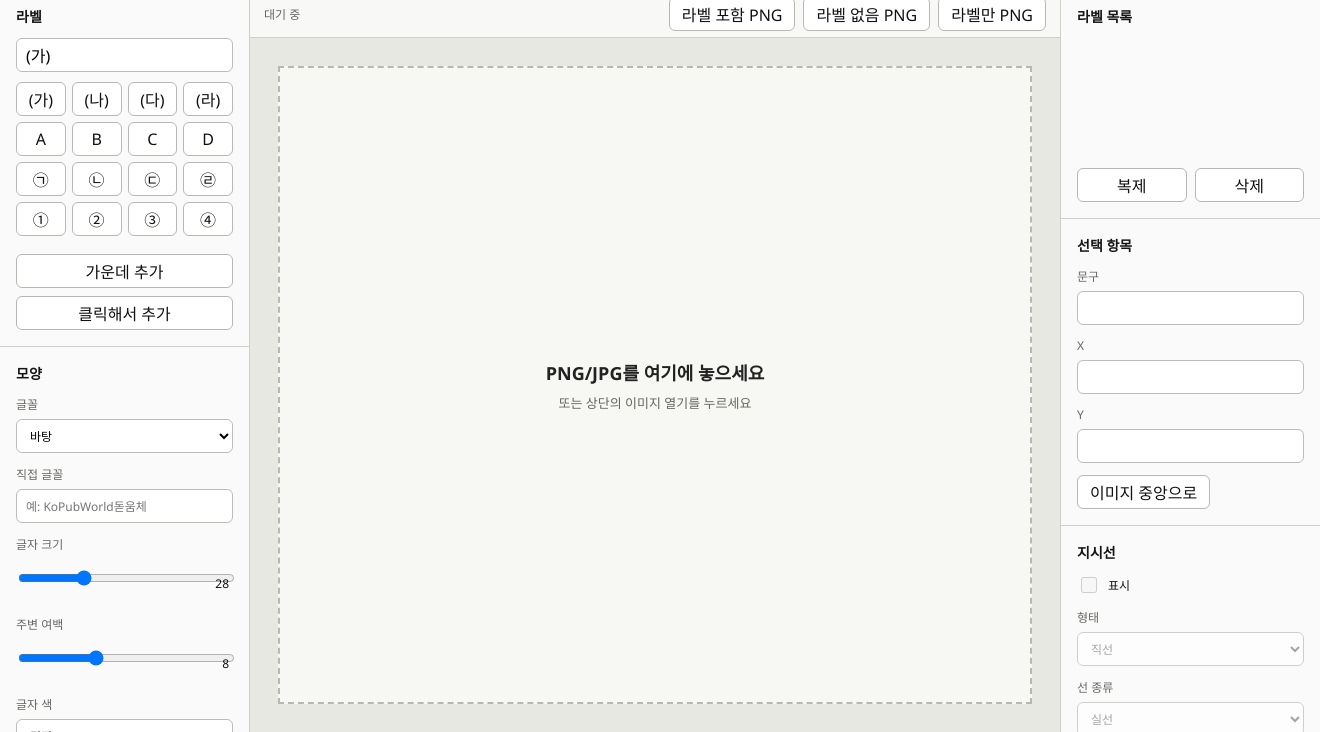
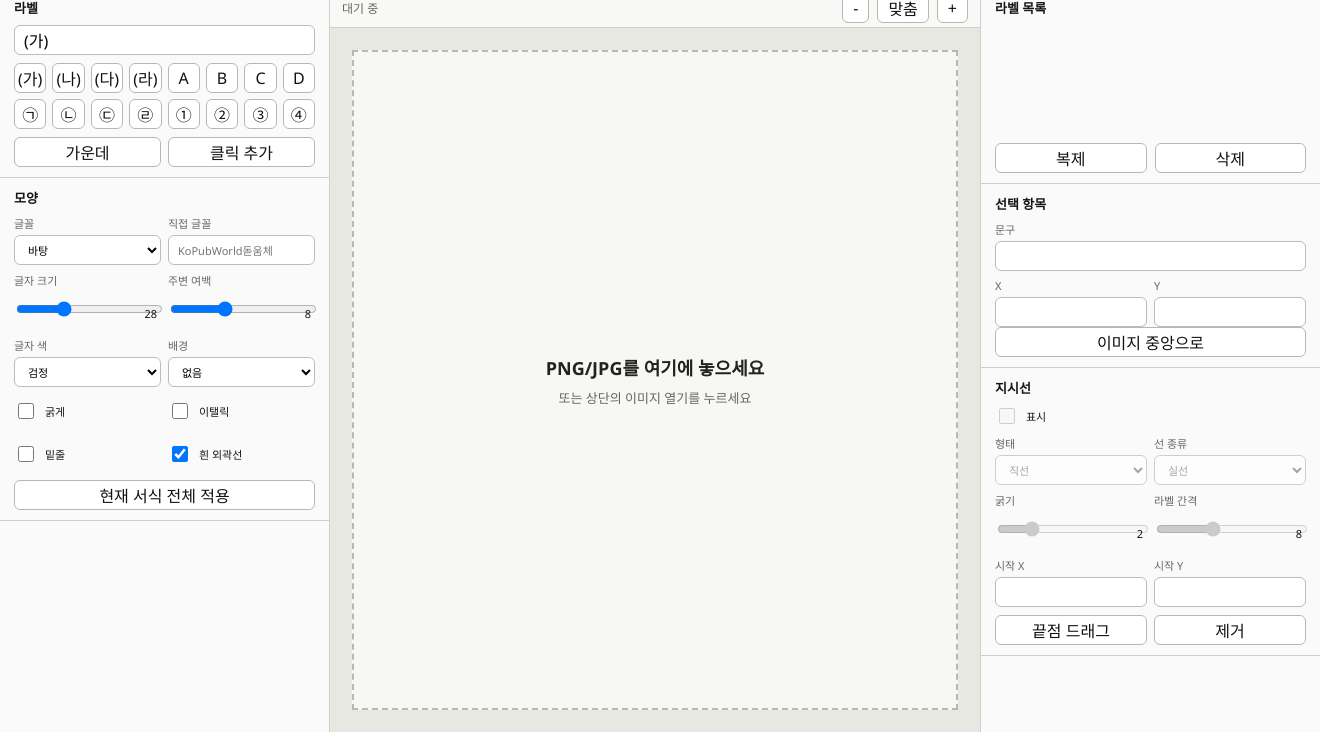
Before and after one commit to fbwiqb/mock-exam-labeler, an Electron app: page src/index.html in a window 1320 px wide. Shown: the part 68-800 px from the top of the page. Drawn offline with Linux system fonts and the light colour scheme.

Commit message:
Refine labeler layout and project workflow

```diff
--- a/package.json
+++ b/package.json
@@ -1,6 +1,6 @@
 {
   "name": "mock-exam-labeler",
-  "version": "0.1.1",
+  "version": "0.1.2",
   "description": "Local label editor for Korean mock exam illustrations",
   "main": "electron/main.js",
   "author": {
@@ -23,9 +23,11 @@
     "files": [
       "electron/**/*",
       "src/**/*",
+      "assets/**/*",
       "package.json"
     ],
     "win": {
+      "icon": "assets/icon.ico",
       "signAndEditExecutable": false,
       "target": [
         "nsis",
--- a/src/index.html
+++ b/src/index.html
@@ -4,6 +4,7 @@
     <meta charset="UTF-8">
     <meta name="viewport" content="width=device-width, initial-scale=1.0">
     <title>모의고사 라벨러</title>
+    <link rel="icon" href="../assets/icon.png">
     <link rel="stylesheet" href="./styles.css">
   </head>
   <body>
@@ -15,7 +16,7 @@
       <div class="header-actions">
         <button id="openImageBtn">이미지 열기</button>
         <button id="openProjectBtn">프로젝트 열기</button>
-        <button id="saveProjectBtn">프로젝트 저장</button>
+        <button id="saveProjectBtn">프로젝트 저장(.melp)</button>
         <button id="exportPairBtn" class="primary">라벨 포함/없음 저장</button>
       </div>
     </header>
@@ -26,12 +27,15 @@
           <h2>라벨</h2>
           <input id="labelText" type="text" value="(가)" autocomplete="off">
           <div class="preset-grid" id="presetGrid"></div>
-          <button id="addCenterBtn">가운데 추가</button>
-          <button id="addModeBtn">클릭해서 추가</button>
+          <div class="button-grid">
+            <button id="addCenterBtn">가운데</button>
+            <button id="addModeBtn">클릭 추가</button>
+          </div>
         </section>
 
         <section>
           <h2>모양</h2>
+          <div class="field-grid">
             <label>
               글꼴
               <select id="fontFamily">
@@ -45,7 +49,7 @@
             </label>
             <label>
               직접 글꼴
-            <input id="customFont" type="text" placeholder="예: KoPubWorld돋움체" autocomplete="off">
+              <input id="customFont" type="text" placeholder="KoPubWorld돋움체" autocomplete="off">
             </label>
             <label>
               글자 크기
@@ -73,6 +77,8 @@
                 <option value="gray">연회색 상자</option>
               </select>
             </label>
+          </div>
+          <div class="check-grid">
             <label class="check">
               <input id="boldText" type="checkbox">
               굵게
@@ -89,26 +95,18 @@
               <input id="outlineText" type="checkbox" checked>
               흰 외곽선
             </label>
-        </section>
-
-        <section>
-          <h2>보기</h2>
-          <div class="segmented">
-            <button id="zoomOutBtn">-</button>
-            <button id="fitBtn">맞춤</button>
-            <button id="zoomInBtn">+</button>
           </div>
-          <p class="hint">라벨을 드래그해 이동합니다. 더블클릭하면 문구를 바꿉니다. Delete로 삭제합니다.</p>
+          <button id="applyStyleAllBtn" class="wide">현재 서식 전체 적용</button>
         </section>
       </aside>
 
       <section class="workspace">
         <div class="stage-toolbar">
           <div id="status">대기 중</div>
-          <div class="export-actions">
-            <button id="exportLabeledBtn">라벨 포함 PNG</button>
-            <button id="exportBlankBtn">라벨 없음 PNG</button>
-            <button id="exportLabelsOnlyBtn">라벨만 PNG</button>
+          <div class="segmented">
+            <button id="zoomOutBtn">-</button>
+            <button id="fitBtn">맞춤</button>
+            <button id="zoomInBtn">+</button>
           </div>
         </div>
         <div class="canvas-shell" id="canvasShell">
@@ -132,7 +130,8 @@
 
         <section>
           <h2>선택 항목</h2>
-          <label>
+          <div class="field-grid">
+            <label class="span-2">
               문구
               <input id="selectedText" type="text" autocomplete="off">
             </label>
@@ -144,15 +143,17 @@
               Y
               <input id="selectedY" type="number" step="1">
             </label>
-          <button id="centerSelectedBtn">이미지 중앙으로</button>
+          </div>
+          <button id="centerSelectedBtn" class="wide">이미지 중앙으로</button>
         </section>
 
         <section>
           <h2>지시선</h2>
-          <label class="check">
+          <label class="check leader-check">
             <input id="leaderEnabled" type="checkbox">
             표시
           </label>
+          <div class="field-grid">
             <label>
               형태
               <select id="leaderShape">
@@ -186,8 +187,11 @@
               시작 Y
               <input id="leaderY" type="number" step="1">
             </label>
-          <button id="leaderModeBtn">지시선 위치 드래그</button>
-          <button id="leaderClearBtn">지시선 제거</button>
+          </div>
+          <div class="button-grid">
+            <button id="leaderModeBtn">끝점 드래그</button>
+            <button id="leaderClearBtn">제거</button>
+          </div>
         </section>
       </aside>
     </main>
--- a/src/renderer.js
+++ b/src/renderer.js
@@ -10,13 +10,11 @@ const els = {
   openProjectBtn: document.getElementById("openProjectBtn"),
   saveProjectBtn: document.getElementById("saveProjectBtn"),
   exportPairBtn: document.getElementById("exportPairBtn"),
-  exportLabeledBtn: document.getElementById("exportLabeledBtn"),
-  exportBlankBtn: document.getElementById("exportBlankBtn"),
-  exportLabelsOnlyBtn: document.getElementById("exportLabelsOnlyBtn"),
   labelText: document.getElementById("labelText"),
   presetGrid: document.getElementById("presetGrid"),
   addCenterBtn: document.getElementById("addCenterBtn"),
   addModeBtn: document.getElementById("addModeBtn"),
+  applyStyleAllBtn: document.getElementById("applyStyleAllBtn"),
   fontFamily: document.getElementById("fontFamily"),
   customFont: document.getElementById("customFont"),
   fontSize: document.getElementById("fontSize"),
@@ -302,20 +300,13 @@ function fitZoom() {
 }
 
 function makeLabel(x, y, text) {
+  const style = labelStyleFromControls();
   return {
     id: state.nextId++,
     text: text || els.labelText.value || "(가)",
     x,
     y,
-    fontSize: Number(els.fontSize.value),
-    padding: Number(els.labelPadding.value),
-    fontFamily: resolveFontFamily(),
-    color: els.textColor.value,
-    background: els.labelBackground.value,
-    bold: els.boldText.checked,
-    italic: els.italicText.checked,
-    underline: els.underlineText.checked,
-    outline: els.outlineText.checked,
+    ...style,
     leader: defaultLeader()
   };
 }
@@ -426,6 +417,7 @@ function updateInspector() {
   els.centerSelectedBtn.disabled = disabled;
   els.duplicateBtn.disabled = disabled;
   els.deleteBtn.disabled = disabled;
+  els.applyStyleAllBtn.disabled = state.labels.length === 0;
   els.leaderEnabled.disabled = disabled;
   els.leaderShape.disabled = disabled;
   els.leaderStyle.disabled = disabled;
@@ -639,9 +631,6 @@ els.saveProjectBtn.addEventListener("click", async () => {
 });
 
 els.exportPairBtn.addEventListener("click", exportPair);
-els.exportLabeledBtn.addEventListener("click", () => exportOne("labeled"));
-els.exportBlankBtn.addEventListener("click", () => exportOne("blank"));
-els.exportLabelsOnlyBtn.addEventListener("click", () => exportOne("labelsOnly"));
 
 els.addCenterBtn.addEventListener("click", () => {
   if (!state.image) return;
@@ -671,21 +660,56 @@ els.labelPadding.addEventListener("input", () => {
   }
 });
 
+function labelStyleFromControls() {
+  return {
+    fontSize: Number(els.fontSize.value),
+    padding: Number(els.labelPadding.value),
+    fontFamily: resolveFontFamily(),
+    customFont: els.customFont.value.trim(),
+    color: els.textColor.value,
+    background: els.labelBackground.value,
+    bold: els.boldText.checked,
+    italic: els.italicText.checked,
+    underline: els.underlineText.checked,
+    outline: els.outlineText.checked
+  };
+}
+
+function leaderStyleFromControls() {
+  return {
+    shape: els.leaderShape.value,
+    style: els.leaderStyle.value,
+    width: Number(els.leaderWidth.value),
+    gap: Number(els.leaderGap.value)
+  };
+}
+
 for (const control of [els.fontFamily, els.customFont, els.textColor, els.labelBackground, els.boldText, els.italicText, els.underlineText, els.outlineText]) {
   control.addEventListener("input", () => {
     const label = selectedLabel();
     if (!label) return;
-    label.fontFamily = resolveFontFamily();
-    label.customFont = els.customFont.value.trim();
-    label.color = els.textColor.value;
-    label.background = els.labelBackground.value;
-    label.bold = els.boldText.checked;
-    label.italic = els.italicText.checked;
-    label.underline = els.underlineText.checked;
-    label.outline = els.outlineText.checked;
+    Object.assign(label, labelStyleFromControls());
     render();
   });
 }
+
+els.applyStyleAllBtn.addEventListener("click", () => {
+  if (state.labels.length === 0) return;
+  const labelStyle = labelStyleFromControls();
+  const leaderStyle = leaderStyleFromControls();
+
+  for (const label of state.labels) {
+    Object.assign(label, labelStyle);
+    const leader = normalizedLeader(label);
+    label.leader = {
+      ...leader,
+      ...leaderStyle
+    };
+  }
+
+  render();
+  setStatus(`현재 서식을 라벨 ${state.labels.length}개에 적용했습니다`);
+});
 
 function updateLeaderFromControls() {
   const label = selectedLabel();
--- a/src/styles.css
+++ b/src/styles.css
@@ -28,8 +28,8 @@ select {
 }
 
 button {
-  height: 34px;
-  padding: 0 12px;
+  height: 30px;
+  padding: 0 10px;
   border: 1px solid #b8b8b2;
   background: #fff;
   color: #111;
@@ -54,7 +54,7 @@ button.primary:hover {
 input,
 select {
   width: 100%;
-  height: 34px;
+  height: 30px;
   border: 1px solid #bdbdb7;
   border-radius: 6px;
   background: #fff;
@@ -62,7 +62,7 @@ select {
 }
 
 .app-header {
-  height: 58px;
+  height: 56px;
   display: flex;
   align-items: center;
   justify-content: space-between;
@@ -79,11 +79,11 @@ select {
 }
 
 .brand strong {
-  font-size: 17px;
+  font-size: 18px;
 }
 
 .brand span {
-  font-size: 12px;
+  font-size: 11px;
   color: var(--muted);
 }
 
@@ -97,13 +97,13 @@ select {
 }
 
 .app {
-  height: calc(100vh - 58px);
+  height: calc(100vh - 56px);
   display: grid;
-  grid-template-columns: 250px minmax(0, 1fr) 260px;
+  grid-template-columns: 330px minmax(0, 1fr) 340px;
 }
 
 .panel {
-  overflow: auto;
+  overflow: hidden;
   background: #fafafa;
   border-right: 1px solid var(--line);
 }
@@ -114,21 +114,21 @@ select {
 }
 
 .panel section {
-  padding: 16px;
+  padding: 10px 14px;
   border-bottom: 1px solid var(--line);
 }
 
 h2 {
-  margin: 0 0 12px;
-  font-size: 14px;
+  margin: 0 0 8px;
+  font-size: 13px;
   font-weight: 700;
 }
 
 label {
   display: grid;
-  gap: 6px;
-  margin: 12px 0;
-  font-size: 12px;
+  gap: 4px;
+  margin: 7px 0;
+  font-size: 11px;
   color: var(--muted);
 }
 
@@ -146,18 +146,42 @@ label.check input {
 
 .preset-grid {
   display: grid;
-  grid-template-columns: repeat(4, 1fr);
+  grid-template-columns: repeat(8, 1fr);
   gap: 6px;
-  margin: 10px 0;
+  margin: 8px 0;
 }
 
 .preset-grid button {
   padding: 0;
 }
 
-.tools section > button {
+.button-grid,
+.check-grid,
+.field-grid {
+  display: grid;
+  grid-template-columns: repeat(2, minmax(0, 1fr));
+  gap: 7px;
+}
+
+.button-grid {
+  margin-top: 8px;
+}
+
+.check-grid {
+  margin: 6px 0 8px;
+}
+
+.field-grid label {
+  min-width: 0;
+  margin: 0;
+}
+
+.span-2 {
+  grid-column: span 2;
+}
+
+button.wide {
   width: 100%;
-  margin-top: 8px;
 }
 
 .hint {
@@ -170,7 +194,7 @@ label.check input {
 .workspace {
   min-width: 0;
   display: grid;
-  grid-template-rows: 48px minmax(0, 1fr);
+  grid-template-rows: 40px minmax(0, 1fr);
 }
 
 .stage-toolbar {
@@ -178,7 +202,7 @@ label.check input {
   align-items: center;
   justify-content: space-between;
   gap: 16px;
-  padding: 0 14px;
+  padding: 0 12px;
   border-bottom: 1px solid var(--line);
   background: #f8f8f6;
 }
@@ -191,7 +215,7 @@ label.check input {
 .canvas-shell {
   position: relative;
   overflow: auto;
-  padding: 28px;
+  padding: 22px;
   background: #e8e8e3;
 }
 
@@ -204,7 +228,7 @@ label.check input {
 
 .drop-empty {
   position: absolute;
-  inset: 28px;
+  inset: 22px;
   display: grid;
   place-content: center;
   gap: 8px;
@@ -226,7 +250,9 @@ label.check input {
 .label-list {
   display: grid;
   gap: 6px;
-  min-height: 120px;
+  min-height: 110px;
+  max-height: 150px;
+  overflow: auto;
 }
 
 .label-row {
@@ -235,7 +261,7 @@ label.check input {
   align-items: center;
   justify-content: space-between;
   gap: 8px;
-  padding: 8px 9px;
+  padding: 6px 8px;
   border: 1px solid #d1d1cc;
   background: #fff;
   border-radius: 6px;
@@ -259,7 +285,7 @@ label.check input {
 }
 
 .row-actions {
-  margin-top: 10px;
+  margin-top: 8px;
 }
 
 .row-actions button {
@@ -267,11 +293,17 @@ label.check input {
 }
 
 #fontSizeValue,
-#labelPaddingValue {
+#labelPaddingValue,
+#leaderWidthValue,
+#leaderGapValue {
   justify-self: end;
-  margin-top: -28px;
+  margin-top: -24px;
   margin-right: 4px;
   color: #111;
+}
+
+.leader-check {
+  margin: 0 0 8px;
 }
 
 .drag-over .drop-empty {
```
Also changed, not shown: electron/main.js (+6 -1 lines), README.md, assets/icon.ico (added), assets/icon.png (added), 2 other files. Lines whose indentation alone changed are shown as unchanged.
